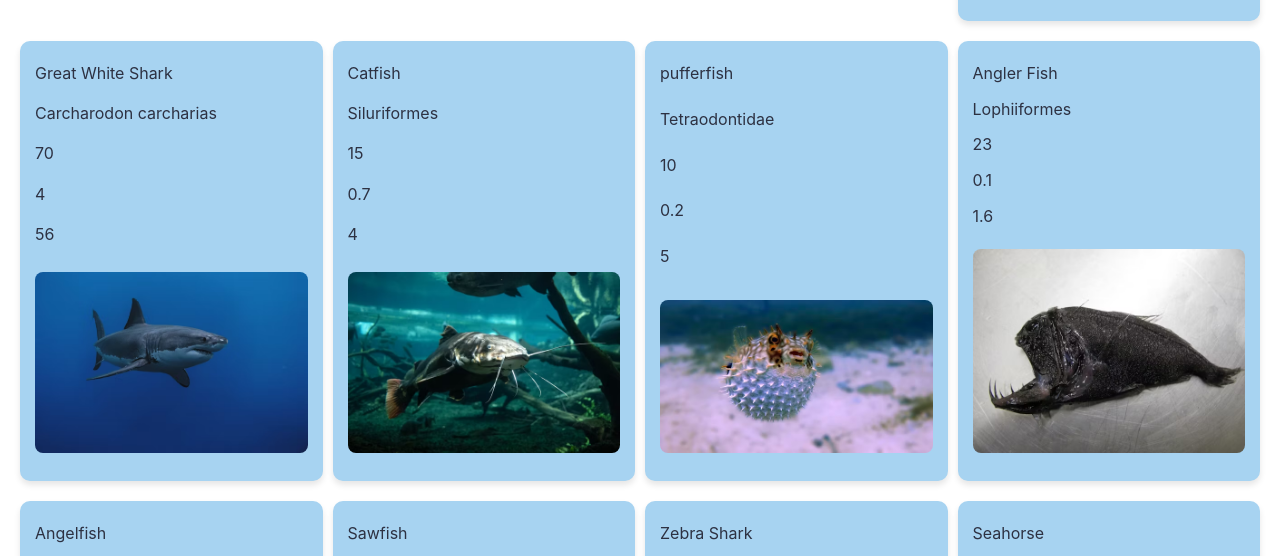
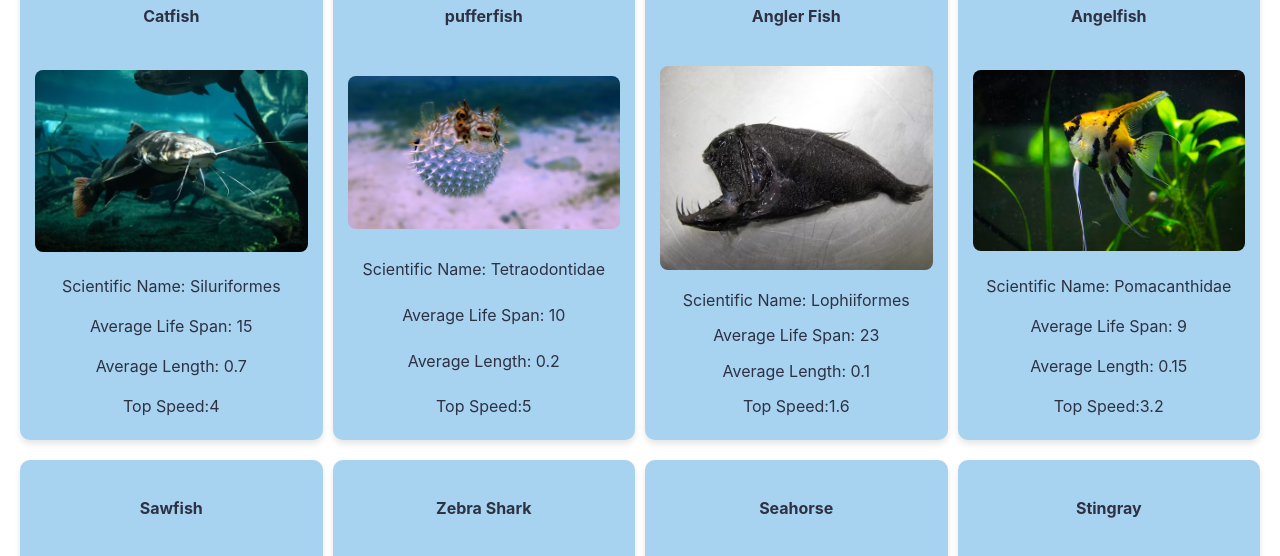
Before and after one commit to Mounsey-SmithHolly/AS91892, a Flask app: a page that uses templates/creatures.html in a window 1280 px wide. Shown: the part 665-1221 px from the top of the page. Run offline with Flask 3, Linux system fonts and the light colour scheme; data comes from the database, SQL or seed files in the repository.

Commit message:
some changes simple - design format

```diff
--- a/static/css/styles.css
+++ b/static/css/styles.css
@@ -37,6 +37,8 @@ nav {
   align-items: center;
   flex-wrap: wrap;
   border-bottom: 2px solid var(--color-light-blue);
+  position: fixed;
+  width: 100%;
 }
 
 nav ul {
@@ -131,6 +133,7 @@ article:hover {
 
 article p {
   margin: 5px 0;
+  text-align: center;
 }
 
 article img {
@@ -164,3 +167,13 @@ footer {
     margin-right: 10px;
   }
 }
+
+h4{
+  text-align: center;
+}
+
+footer{
+    bottom: 0;
+    width: 100%;
+    text-align: center;
+}
--- a/templates/creatures.html
+++ b/templates/creatures.html
@@ -3,22 +3,23 @@
 {% block main %}
     <h2>{{ title }}</h2>
     <p>{{ sort }}</p>
+                        <h3>
                         <a href="/sort/{{title}}?sort=animal_name&order={{ order }}">Animal Name</a>
                         <a href="/sort/{{title}}?sort=science_name&order={{ order }}">Scientific name </a>
                         <a href="/sort/{{title}}?sort=life_span&order={{ order }}">Life Span</a></th>
                         <a href="/sort/{{title}}?sort=average_length&order={{ order }}">Average Length</a>
                         <a href="/sort/{{title}}?sort=top_speed&order={{ order }}">Top Speed</a>
-                        <p>images</p>
+                        </h3>
 
 
                     {% for animal in animals %}
                     <article>
-                        <p>{{ animal[0] }}</p>
-                        <p>{{ animal[1] }}</p>
-                        <p>{{ animal[2] }}</p>
-                        <p>{{ animal[3] }}</p>
-                        <p>{{ animal[4] }}</p>
-                        <p><img src="/static/images/{{ animal[5] }}.jpg" width="100"></td>
+                        <h4>{{ animal[0] }}</h4>
+                        <p><img src="/static/images/{{ animal[5] }}.jpg" width="100"></p>
+                        <p>Scientific Name: {{ animal[1] }}</p>
+                        <p>Average Life Span: {{ animal[2] }}</p>
+                        <p>Average Length: {{ animal[3] }}</p>
+                        <p>Top Speed:{{ animal[4] }}</p>
                         </article>
 
 
@@ -28,6 +29,6 @@
                 </tbody>
     </table>
             <footer>
-                <p>by me</p>
+                <p></p>
             </footer>
 {% endblock %}
```
